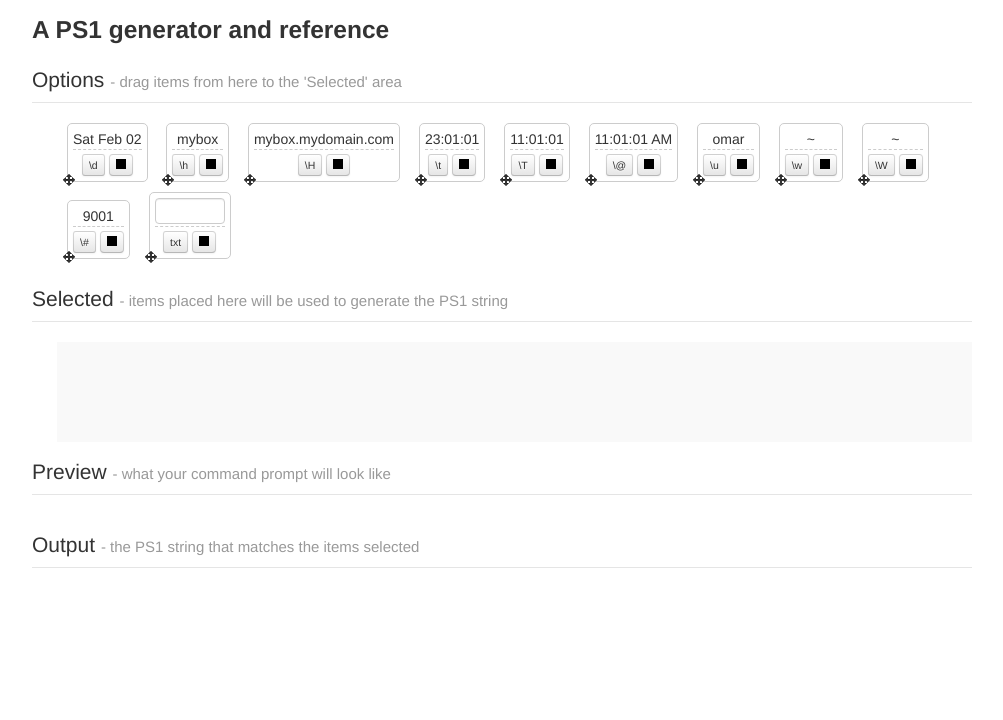
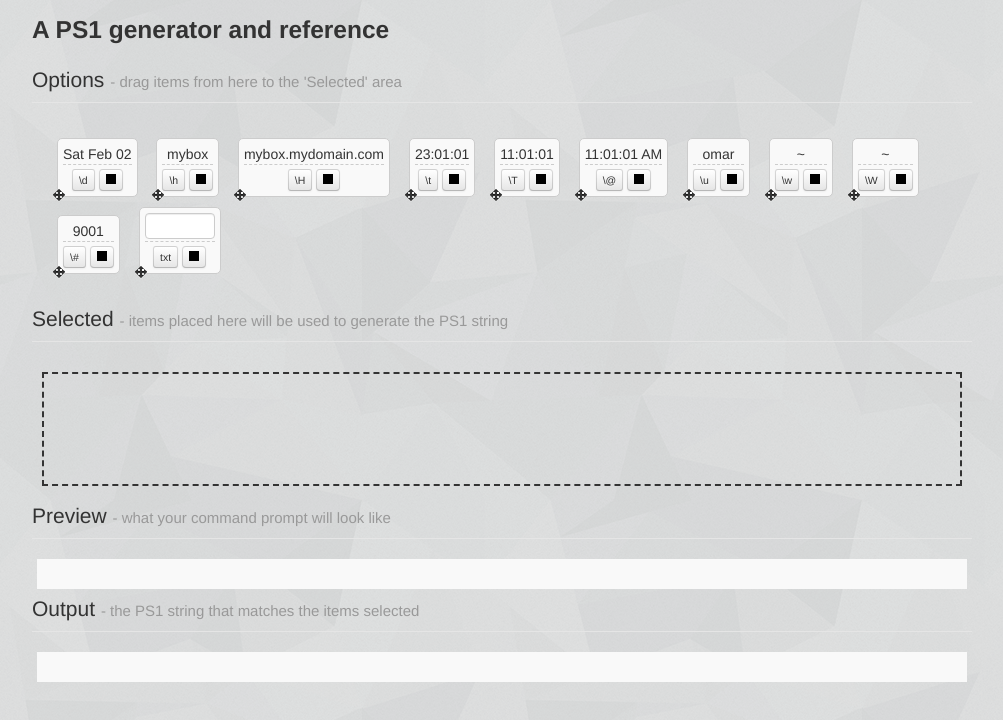
Before and after one commit to omar/ps1gen, a plain HTML site: page index.html in a window 1280 px wide. Shown: the whole page, without its empty margins (138-1141 px from the left). Drawn offline with nearby package versions, Linux system fonts and the light colour scheme.

Commit message:
Added Google jQuery CDN and some styling

```diff
--- a/index.html
+++ b/index.html
@@ -7,6 +7,11 @@
    <link rel="stylesheet" href="bootstrap/css/bootstrap.min.css" />
 
    <style>
+
+      body {
+         background-image: url(shattered.png);
+      }
+
       li.draggable {
          display: inline-block;
          padding: 5px;
@@ -15,6 +20,7 @@
          margin: 0  5px 10px 10px;
          text-align: center;
          position: relative;
+         background-color: #f9f9f9;
       }
 
       li .hold {
@@ -72,9 +78,15 @@
       }
 
       #sortable {
-      background-color: #f9f9f9;
          min-width:100px;
          min-height: 100px;
+         border: dashed 2px #333;
+      }
+
+      #draggables,
+      #sortable {
+         margin: 10px;
+         padding: 5px;
       }
 
       .example {
@@ -97,6 +109,14 @@
       .popover {
          width: 200px;
          font-size: 12px;
+      }
+
+      #preview,
+      #output {
+         background-color: #f9f9f9;
+         padding: 5px;
+         margin: 0 5px;
+         min-height: 20px;
       }
    </style>
 </head>
@@ -136,10 +156,10 @@
     </fieldset>
   </div>
 
-  <script src="http://code.jquery.com/jquery-1.8.3.js"></script>
+  <script src="http://ajax.googleapis.com/ajax/libs/jquery/1.8.3/jquery.min.js"></script>
   <script src="bootstrap/js/bootstrap.min.js"></script>
   <script src="underscore-min.js"></script>
-  <script src="http://code.jquery.com/ui/1.10.0/jquery-ui.js"></script>
+  <script src="http://ajax.googleapis.com/ajax/libs/jqueryui/1.10.0/jquery-ui.min.js"></script>
 
   <script type="text/template" id="item-template">
       <li class="draggable new-item">
```
Also changed, not shown: shattered.png (added). Lines whose indentation alone changed are shown as unchanged.
